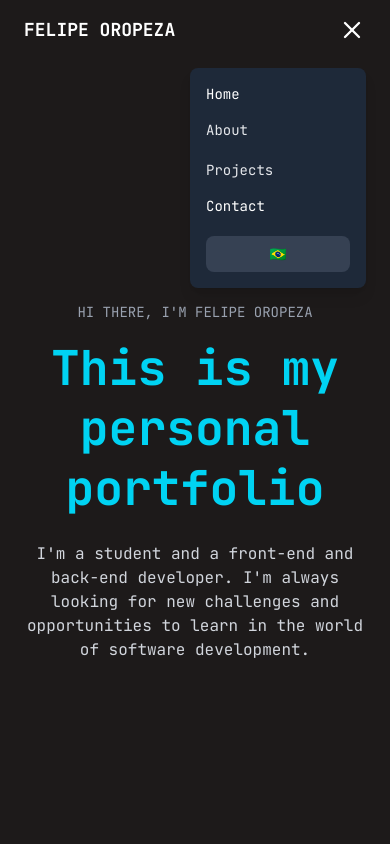
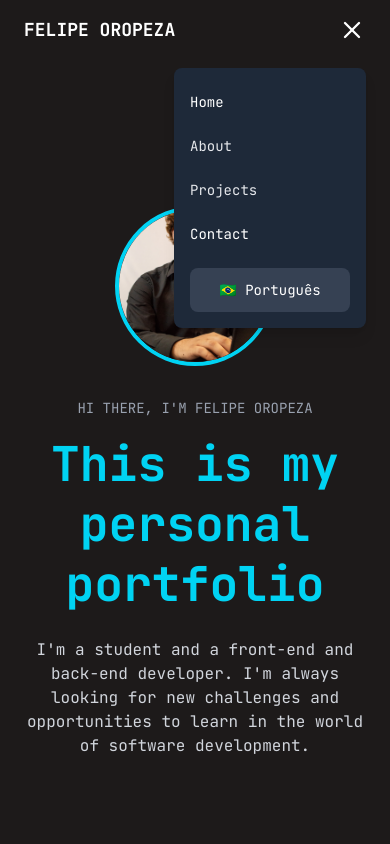
Before and after one commit to FelipeOropeza/PortfolioPessoal, a React (Vite) app: page / in a window 390 px wide. Both pictures are taken after a click on the button 352 px from the left and 30 px from the top of the page. Shown: the top 844 px of the page. Built offline with nearby package versions, Linux system fonts and the light colour scheme.

Commit message:
feat: melhoria na responsividade

```diff
--- a/src/assets/css/globals.css
+++ b/src/assets/css/globals.css
@@ -1,5 +1,9 @@
 @import url("https://fonts.googleapis.com/css2?family=JetBrains+Mono:wght@400;700&display=swap");
 @import "tailwindcss";
+
+html {
+  scroll-behavior: smooth;
+}
 
 body {
   font-family: "JetBrains Mono", monospace;
--- a/src/components/About.tsx
+++ b/src/components/About.tsx
@@ -70,7 +70,7 @@ const About: React.FC = () => {
                   className="flex items-center justify-center w-20 h-20 sm:w-24 sm:h-24"
                 >
                   <img
-                    src={`PortfolioPessoal/images/${tech}`}
+                    src={`images/${tech}`}
                     alt={tech}
                     className="w-full h-full object-contain"
                   />
--- a/src/components/Banner.tsx
+++ b/src/components/Banner.tsx
@@ -7,7 +7,7 @@ const Banner: React.FC = () => {
   return (
     <section
       id="banner"
-      className="min-h-screen py-16 flex flex-col md:flex-row items-center justify-center text-white px-4 sm:px-6 md:px-10"
+      className="min-h-screen py-16 flex flex-col-reverse md:flex-row items-center justify-center text-white px-4 sm:px-6 md:px-10 max-w-7xl mx-auto"
     >
       <div className="w-full md:w-2/3 text-center md:text-left">
         <h3 className="text-sm sm:text-base text-gray-400 mb-4">
@@ -22,10 +22,10 @@ const Banner: React.FC = () => {
       </div>
 
       <div
-        className="hidden md:flex w-[280px] lg:w-[380px] aspect-square rounded-full overflow-hidden border-4 border-cyan-400 mt-10 md:mt-0 transition-all duration-300"
+        className="flex w-40 h-40 md:w-[280px] lg:w-[380px] aspect-square rounded-full overflow-hidden border-4 border-cyan-400 mb-8 md:mb-0 md:mt-0 transition-all duration-300"
       >
         <img
-          src={"PortfolioPessoal/images/FelipeCarvalho.jpeg"}
+          src={"images/FelipeCarvalho.jpeg"}
           alt="Felipe Oropeza"
           className="w-full h-full object-cover"
         />
--- a/src/components/NavBar.tsx
+++ b/src/components/NavBar.tsx
@@ -12,7 +12,7 @@ const Navbar: React.FC = () => {
   };
 
   return (
-    <nav className="relative z-50 text-white py-4 px-6 flex items-center justify-between">
+    <nav className="relative z-50 text-white py-4 px-6 flex items-center justify-between max-w-7xl mx-auto">
       <div className="flex items-center gap-3">
         <span className="text-lg font-semibold">FELIPE OROPEZA</span>
       </div>
@@ -47,11 +47,11 @@ const Navbar: React.FC = () => {
       </button>
 
       {isOpen && (
-        <ul className="absolute top-full right-6 mt-2 w-44 bg-gray-800 text-white text-sm font-medium flex flex-col gap-3 p-4 rounded-lg shadow-lg md:hidden">
-          <li className="hover:underline cursor-pointer">{t("nav.home")}</li>
+        <ul className="absolute top-full right-6 mt-2 w-48 bg-gray-800 text-white text-sm font-medium flex flex-col gap-2 p-4 rounded-lg shadow-lg md:hidden">
+          <li className="hover:underline cursor-pointer block py-2">{t("nav.home")}</li>
           <li className="group relative cursor-pointer">
             <a
-              className="block py-1 text-gray-200 transition-colors duration-300 hover:text-blue-500"
+              className="block py-2 text-gray-200 transition-colors duration-300 hover:text-blue-500"
               href="#about"
               onClick={() => setIsOpen(false)}
             >
@@ -61,19 +61,19 @@ const Navbar: React.FC = () => {
           </li>
 
           <li className="group relative cursor-pointer">
-            <a className="block py-1 text-gray-200 transition-colors duration-300 hover:text-blue-500" href="#project">
+            <a className="block py-2 text-gray-200 transition-colors duration-300 hover:text-blue-500" href="#project">
               {t("nav.projects")}
               <span className="absolute bottom-0 left-0 h-[2px] w-0 bg-blue-500 transition-all duration-300 group-hover:w-full"></span>
             </a>
           </li>
-          <li className="hover:underline cursor-pointer">{t("nav.contact")}</li>
+          <li className="hover:underline cursor-pointer block py-2">{t("nav.contact")}</li>
 
           <li>
             <button
               onClick={toggleLanguage}
-              className="flex items-center justify-center w-full py-2 mt-2 bg-gray-700 rounded-lg"
+              className="flex items-center justify-center w-full py-3 mt-2 bg-gray-700 rounded-lg hover:bg-gray-600 transition-colors"
             >
-              {i18n.language === "en" ? "🇺🇸" : "🇧🇷"}
+              {i18n.language === "en" ? "🇺🇸 English" : "🇧🇷 Português"}
             </button>
           </li>
         </ul>
--- a/src/components/Project.tsx
+++ b/src/components/Project.tsx
@@ -3,7 +3,7 @@ import { projects } from "../data/projects";
 
 const Project: React.FC = () => {
   return (
-    <section id="project" className="px-4 sm:px-6 md:px-10 py-16 min-h-screen">
+    <section id="project" className="px-4 sm:px-6 md:px-10 py-16 min-h-screen max-w-7xl mx-auto">
       <h2 className="text-3xl sm:text-4xl font-bold tracking-tight text-gray-300 mb-10 text-center">
         My Projects
       </h2>
```
